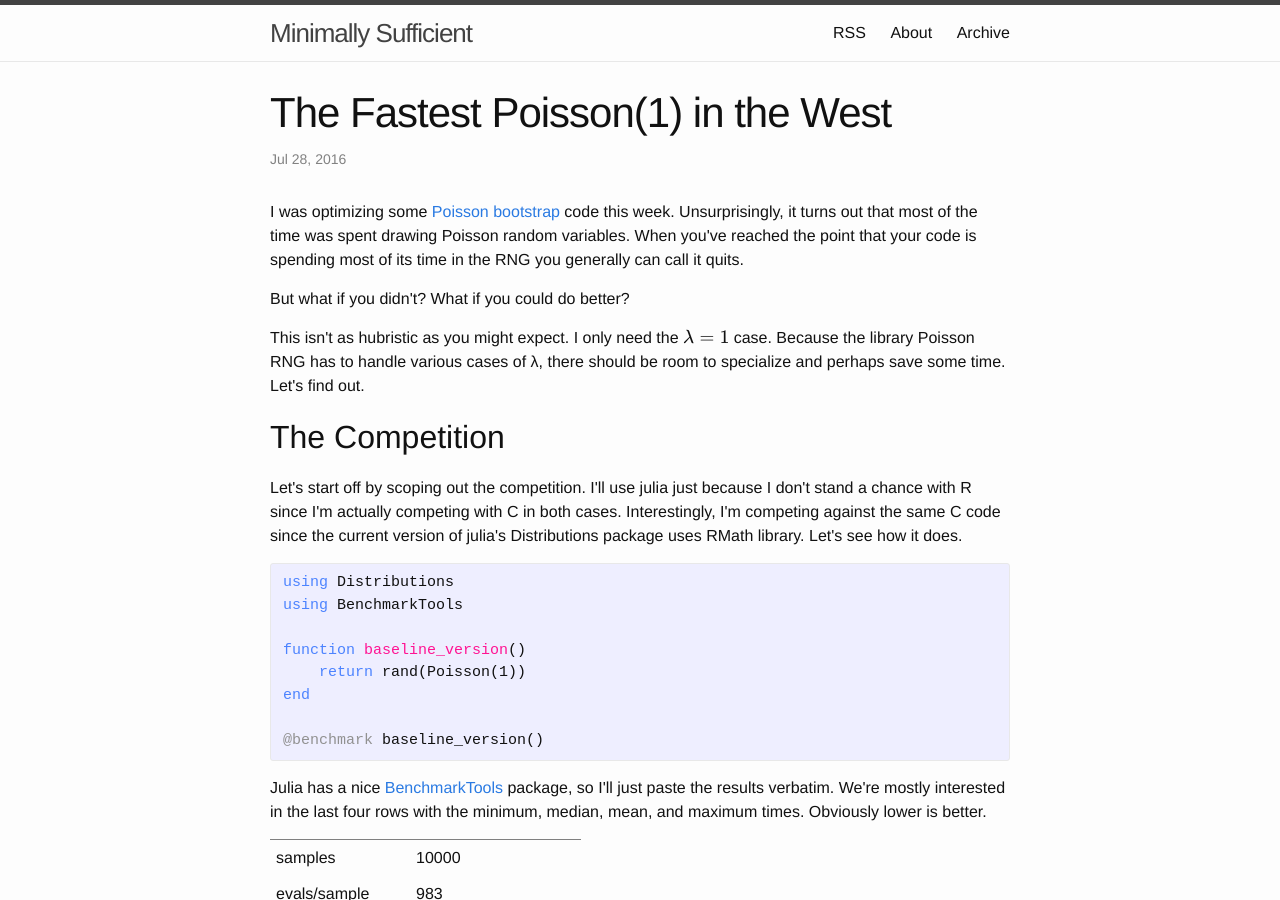
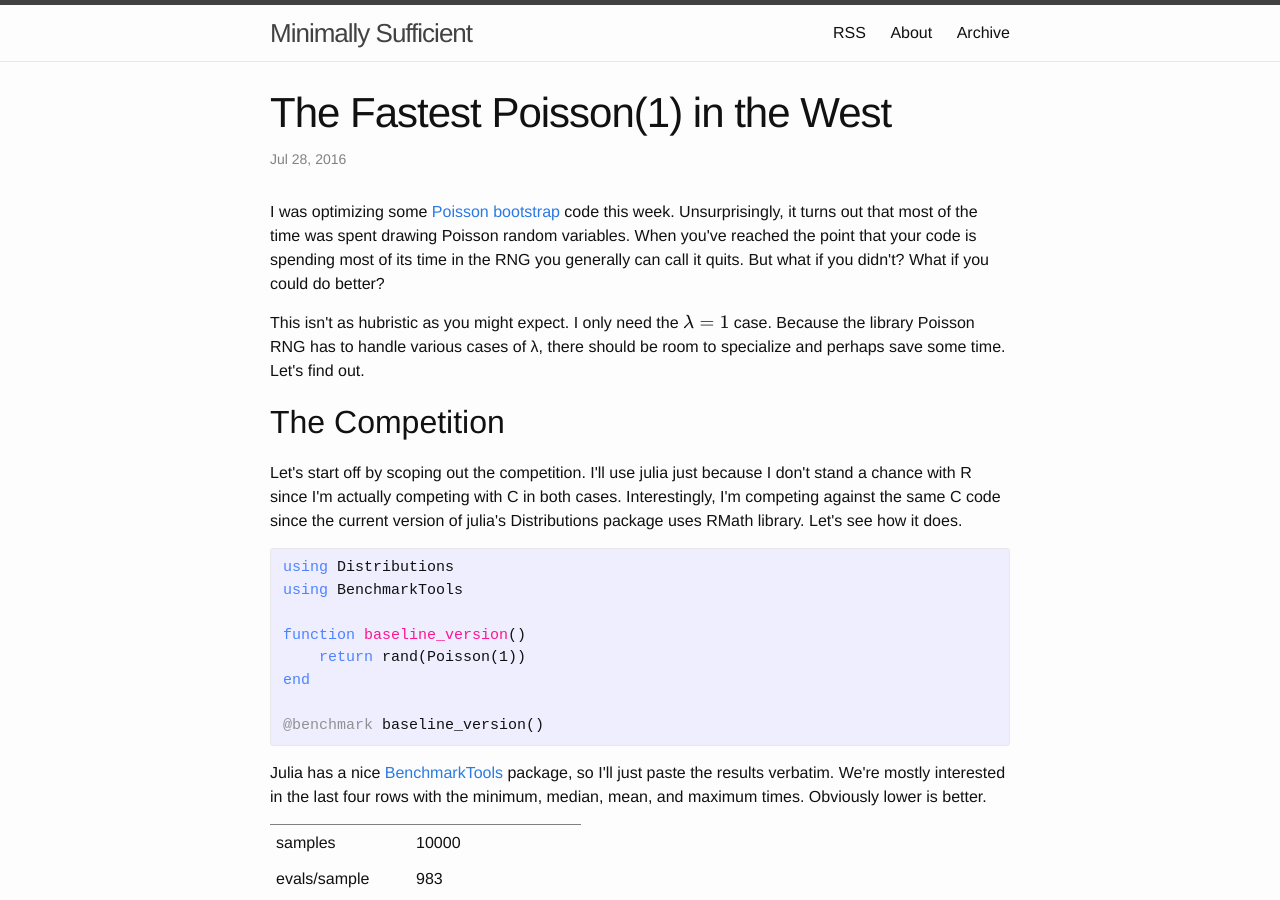
Before and after one commit to minimallysufficient/minimallysufficient.github.io, a Jekyll site: the page built from _posts/2016-07-28-fastest_poisson1_in_the_west.html, in a window 1280 px wide and 900 px high. Built offline with Jekyll 4.4.1, drawn with Linux system fonts in a browser that asks for light colours; formulas are drawn with MathJax 3.

```diff
--- a/_org/posts/fastest_poisson1_in_the_west.org
+++ b/_org/posts/fastest_poisson1_in_the_west.org
@@ -10,9 +10,7 @@ I was optimizing some [[http://www.unofficialgoogledatascience.com/2015/08/an-in
 Unsurprisingly, it turns out that most of the time was spent drawing
 Poisson random variables. When you've reached the point that your code
 is spending most of its time in the RNG you generally can call it
-quits.
-
-But what if you didn't? What if you could do better?
+quits. But what if you didn't? What if you could do better?
 
 This isn't as hubristic as you might expect. I only need the $\lambda=1$
 case. Because the library Poisson RNG has to handle various cases of
--- a/_posts/2016-07-28-fastest_poisson1_in_the_west.html
+++ b/_posts/2016-07-28-fastest_poisson1_in_the_west.html
@@ -1,6 +1,26 @@
 ---
 date: 2016-07-28
 tags:
+-
+-
+-
+-
+-
+-
+-
+-
+-
+-
+-
+-
+-
+-
+-
+-
+-
+-
+-
+-
 - dummy-tags-should-be-replaced
 author:
 layout: post
@@ -15,11 +35,7 @@ I was optimizing some <a href="http://www.unofficialgoogledatascience.com/2015/0
 Unsurprisingly, it turns out that most of the time was spent drawing
 Poisson random variables. When you've reached the point that your code
 is spending most of its time in the RNG you generally can call it
-quits.
-</p>
-
-<p>
-But what if you didn't? What if you could do better?
+quits. But what if you didn't? What if you could do better?
 </p>
 
 <p>
```
